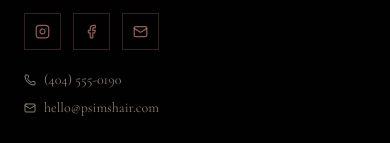
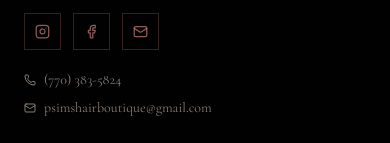
Before and after one commit to epicescapes54-cyber/psims-hair-boutique, a React (Vite) app: page / in a window 390 px wide. Shown: the part 11854-11997 px from the top of the page. Built offline with nearby package versions, Linux system fonts and the light colour scheme; no server answers; the HTML template or start-up script is replaced by a standard one; a web font is replaced by a local one.

Commit message:
Update contact info: phone, email, and hours

```diff
--- a/src/components/ContactSection.tsx
+++ b/src/components/ContactSection.tsx
@@ -69,9 +69,9 @@ export default function ContactSection() {
 
   const contactInfo = [
     { icon: MapPin, label: "Location", value: "Atlanta, GA" },
-    { icon: Phone, label: "Phone", value: "(404) 555-0190", href: "tel:+14045550190" },
-    { icon: Mail, label: "Email", value: "hello@psimshair.com", href: "mailto:hello@psimshair.com" },
-    { icon: Clock, label: "Hours", value: "Tue–Sat: 9AM–7PM" },
+    { icon: Phone, label: "Phone", value: "(770) 383-5824", href: "tel:+17703835824" },
+    { icon: Mail, label: "Email", value: "psimshairboutique@gmail.com", href: "mailto:psimshairboutique@gmail.com" },
+    { icon: Clock, label: "Hours", value: "Tue–Sat: 9AM–8PM" },
   ];
 
   return (
--- a/src/components/Footer.tsx
+++ b/src/components/Footer.tsx
@@ -108,7 +108,7 @@ export default function Footer() {
               {[
                 { icon: Instagram, label: "Instagram" },
                 { icon: Facebook, label: "Facebook" },
-                { icon: Mail, label: "Email", href: "mailto:hello@psimshair.com" },
+                { icon: Mail, label: "Email", href: "mailto:psimshairboutique@gmail.com" },
               ].map((s) => {
                 const Icon = s.icon;
                 return (
@@ -148,7 +148,7 @@ export default function Footer() {
             {/* Contact quick links */}
             <div className="flex flex-col gap-2">
               <a
-                href="tel:+14045550190"
+                href="tel:+17703835824"
                 className="flex items-center gap-2 font-['Cormorant_Garamond'] text-sm transition-colors"
                 style={{ color: "oklch(0.60 0.02 60)" }}
                 onMouseEnter={(e) => {
@@ -159,10 +159,10 @@ export default function Footer() {
                 }}
               >
                 <Phone size={12} />
-                (404) 555-0190
+                (770) 383-5824
               </a>
               <a
-                href="mailto:hello@psimshair.com"
+                href="mailto:psimshairboutique@gmail.com"
                 className="flex items-center gap-2 font-['Cormorant_Garamond'] text-sm transition-colors"
                 style={{ color: "oklch(0.60 0.02 60)" }}
                 onMouseEnter={(e) => {
@@ -173,7 +173,7 @@ export default function Footer() {
                 }}
               >
                 <Mail size={12} />
-                hello@psimshair.com
+                psimshairboutique@gmail.com
               </a>
             </div>
           </div>
```
